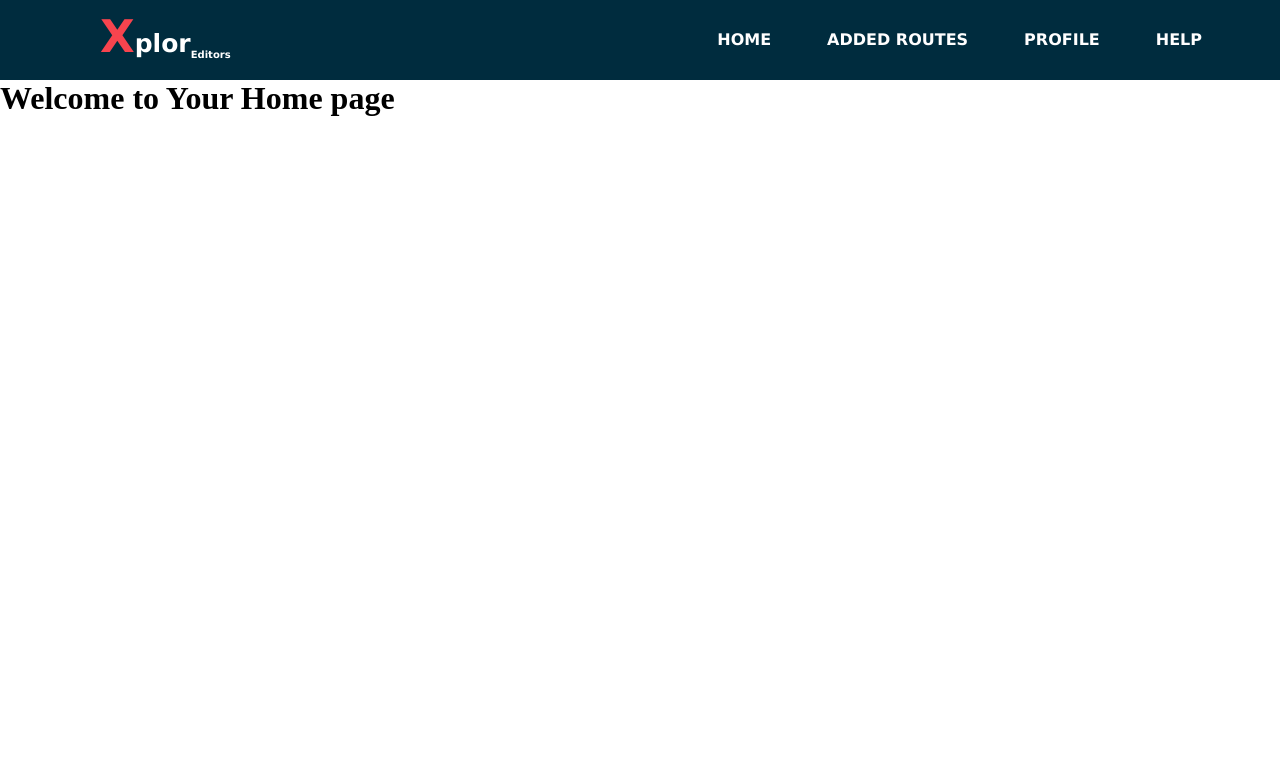
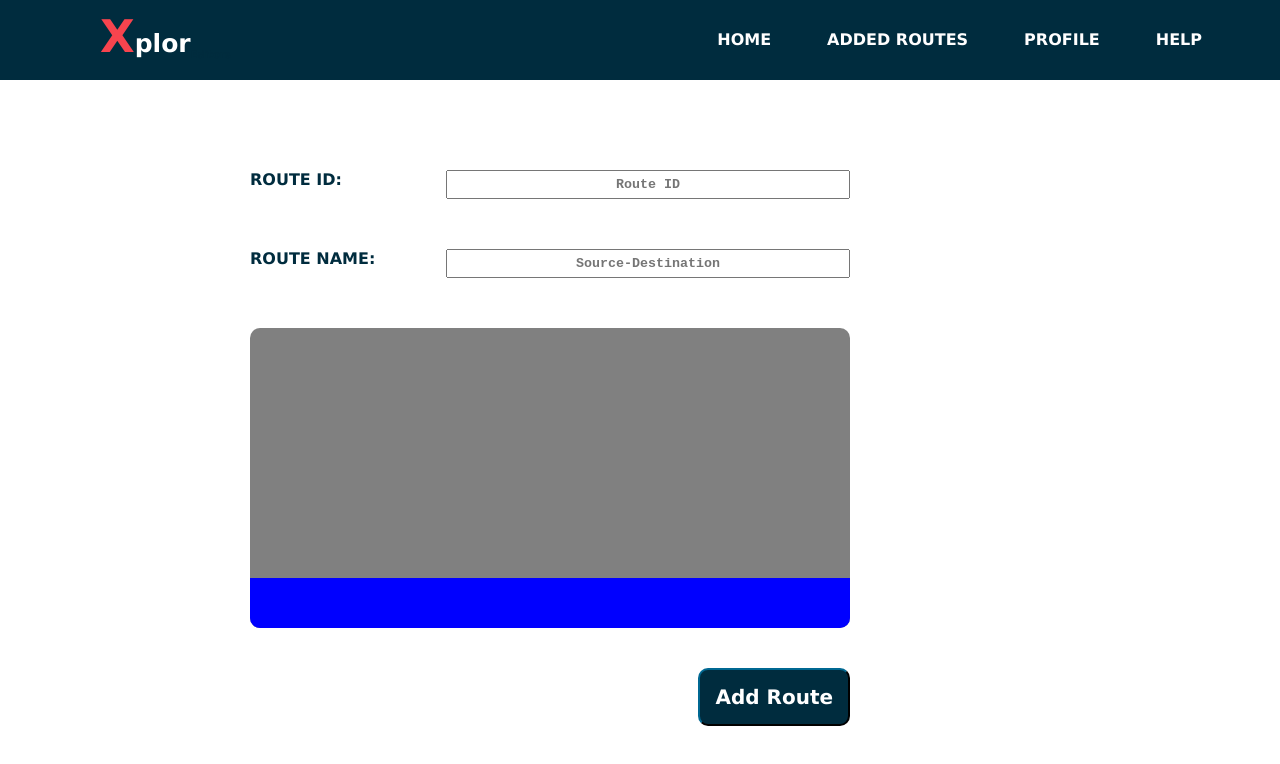
Before and after one commit to DeekshitGangadhar/EditorsVueProject, a Vue app: page /#/home in a window 1280 px wide. Shown: the top 764 px of the page. Built offline with nearby package versions, Linux system fonts and the light colour scheme.

Commit message:
addstop and stoplist components

```diff
--- /dev/null
+++ b/src/components/AddStop.vue
@@ -0,0 +1,26 @@
+<template>
+    <div id="addstop-div">
+        <div id="add-stop">
+
+        </div>
+    </div>
+</template>
+
+<script>
+export default {
+
+}
+</script>
+
+<style scoped>
+    #add-stop{
+        position: absolute;
+        bottom: 0;
+        height: 50px;
+        width: 100%;
+        background: blue;
+        border-radius: 10px;
+        border-top-left-radius: 0;
+        border-top-right-radius: 0;
+    }
+</style>
--- a/src/components/Header.vue
+++ b/src/components/Header.vue
@@ -1,5 +1,5 @@
 <template>
-    <div id="top-heder">
+    <div id="top-header">
         <nav>
             <input type="checkbox" id="check">
             <label for="check" id="menu-btn">
--- /dev/null
+++ b/src/components/StopList.vue
@@ -0,0 +1,28 @@
+<template>
+    <div id="stoplist-div">
+        <div id="stops-box">
+            <AddStop />
+        </div>
+    </div>
+</template>
+
+<script>
+import AddStop from '@/components/AddStop.vue'
+
+export default {
+    name: 'StopList',
+    components: {
+        AddStop
+    }
+}
+</script>
+
+<style scoped>
+    #stops-box{
+        height: 300px;
+        width: 600px;
+        background: grey;
+        border-radius: 10px;
+        position: relative;
+    }
+</style>
--- a/src/views/Home.vue
+++ b/src/views/Home.vue
@@ -1,20 +1,81 @@
 <template>
 	<div class="home">
 		<AppHeader />
-    <HelloWorld msg="Welcome to Your Home page"/>
+		<div class="details">
+			<form>
+				<div class="route-details">
+					<label for="route-id">ROUTE ID:</label>
+					<input type="text" name="route-id" id="route-id" placeholder="Route ID">
+				</div>
+				<div class="route-details">
+					<label for="route-name">ROUTE NAME:</label>
+					<input type="text" name="route-name" id="route-name" placeholder="Source-Destination">
+				</div>
+			</form>
+			<StopList class="route-details" />
+			<input type="button" id="submit" value="Add Route">
+		</div>
 	</div>
 </template>
 
 <script>
 // @ is an alias to /src
-import HelloWorld from '@/components/HelloWorld.vue'
+import StopList from '@/components/StopList.vue'
 import AppHeader from '@/components/Header.vue'
 
 export default {
 	name: 'Home',
 	components: {
-    HelloWorld,
+		StopList,
 		AppHeader
 	}
 }
 </script>
+
+<style>
+	*{
+		font-family: 'Lucida Sans', 'Lucida Sans Regular', 'Lucida Grande', 'Lucida Sans Unicode', Geneva, Verdana, sans-serif;
+		font-weight: bold;
+		color: #002C3E;
+	}
+
+	.details{
+		position: absolute;
+		margin: 10px;
+		margin-top: 50px;
+		left: 200px;
+	}
+
+	#route-id, #route-name{
+		float: right;
+		width: 400px;
+		height: 25px;
+		box-sizing: content-box;
+		text-align: center;
+		font-family: 'Courier New', Courier, monospace;
+	}
+
+	.route-details{
+		padding: 20px;
+		margin: 20px;
+	}
+
+	#submit{
+		float: right;
+		margin-right: 40px;
+		background-color: #002C3E;
+		border-width: 2px;
+		border-color: #002C3E;
+		color: white;
+		padding: 15px;
+		font-size: 20px;
+		border-radius: 10px;
+		cursor: pointer;
+	}
+
+	#submit:hover{
+		background: none;
+		color: #002C3E;
+	}
+
+</style>
```
Lines whose indentation alone changed are shown as unchanged.
